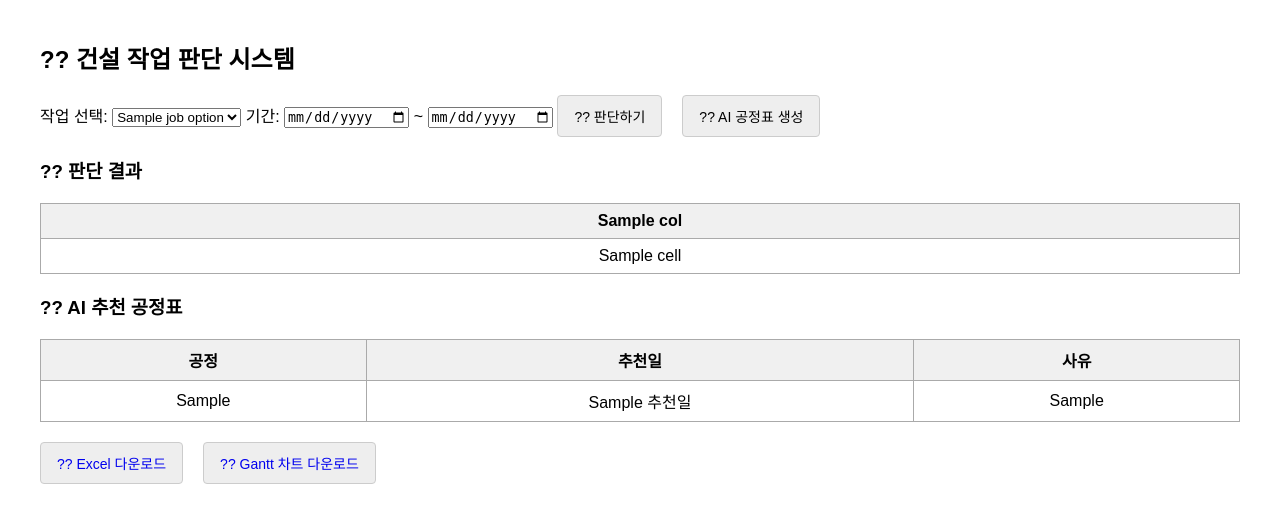
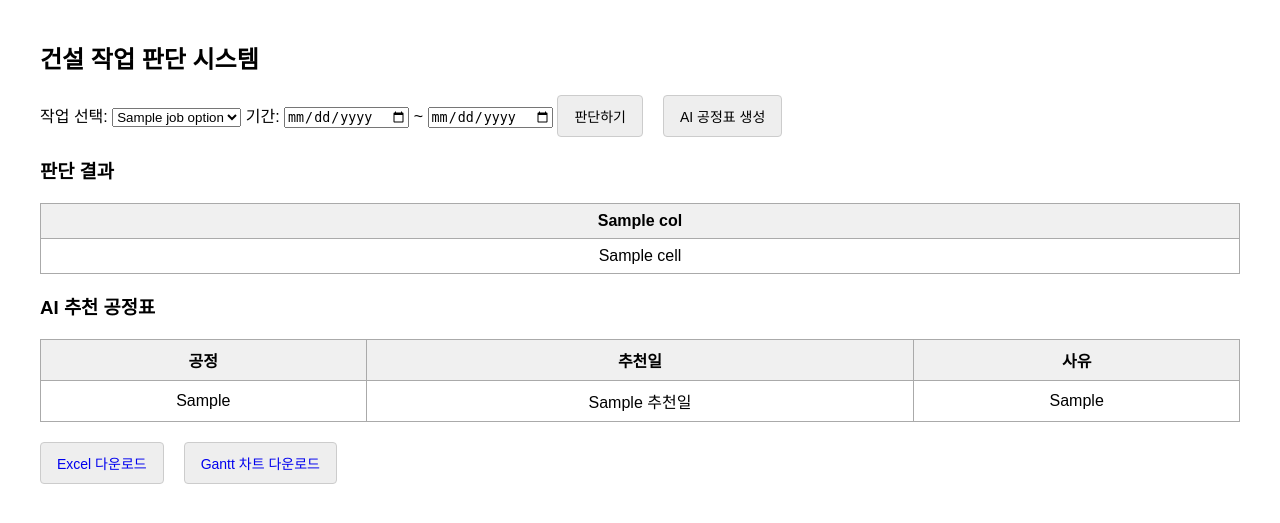
Before and after one commit to MinDongHyeon0202/weather-check, a Flask app: template templates/index.html in a window 1280 px wide. Shown: the top 523 px of the page. Run offline with Flask 3, Linux system fonts and the light colour scheme; the template is opened without the code that fills it: most values are stand-ins (such as "Sample title", 1, 10 or a date in 2020).

Commit message:
Update index.html

```diff
--- a/templates/index.html
+++ b/templates/index.html
@@ -23,7 +23,7 @@
   </style>
 </head>
 <body>
-  <h2>?? 건설 작업 판단 시스템</h2>
+  <h2>건설 작업 판단 시스템</h2>
 
   <div class="btn-container">
     <form method="post">
@@ -38,19 +38,19 @@
       <input type="date" name="start_date" value="{{ start_date }}">
       ~
       <input type="date" name="end_date" value="{{ end_date }}">
-      <button type="submit">?? 판단하기</button>
+      <button type="submit">판단하기</button>
     </form>
 
     <form method="post">
       <input type="hidden" name="mode" value="ai">
       <input type="hidden" name="start_date" value="{{ start_date }}">
       <input type="hidden" name="end_date" value="{{ end_date }}">
-      <button type="submit">?? AI 공정표 생성</button>
+      <button type="submit">AI 공정표 생성</button>
     </form>
   </div>
 
   {% if df and df|length > 0 %}
-    <h3>?? 판단 결과</h3>
+    <h3>판단 결과</h3>
     <table>
       <thead>
         <tr>
@@ -61,7 +61,7 @@
         {% for row in df %}
         <tr>
           {% for cell in row %}
-          <td class="{% if '?' in cell %}warning{% elif '?' in cell %}ok{% endif %}">{{ cell }}</td>
+          <td class="{% if '❌' in cell %}warning{% elif '✅' in cell %}ok{% endif %}">{{ cell }}</td>
           {% endfor %}
         </tr>
         {% endfor %}
@@ -70,7 +70,7 @@
   {% endif %}
 
   {% if ai_schedule and ai_schedule|length > 0 %}
-    <h3>?? AI 추천 공정표</h3>
+    <h3>AI 추천 공정표</h3>
     <table>
       <thead>
         <tr><th>공정</th><th>추천일</th><th>사유</th></tr>
@@ -87,8 +87,8 @@
     </table>
 
     <div class="btn-container">
-      <a href="/download/excel" class="btn-link">?? Excel 다운로드</a>
-      <a href="/download/chart" class="btn-link">?? Gantt 차트 다운로드</a>
+      <a href="/download/excel" class="btn-link">Excel 다운로드</a>
+      <a href="/download/chart" class="btn-link">Gantt 차트 다운로드</a>
     </div>
   {% endif %}
 </body>
```
